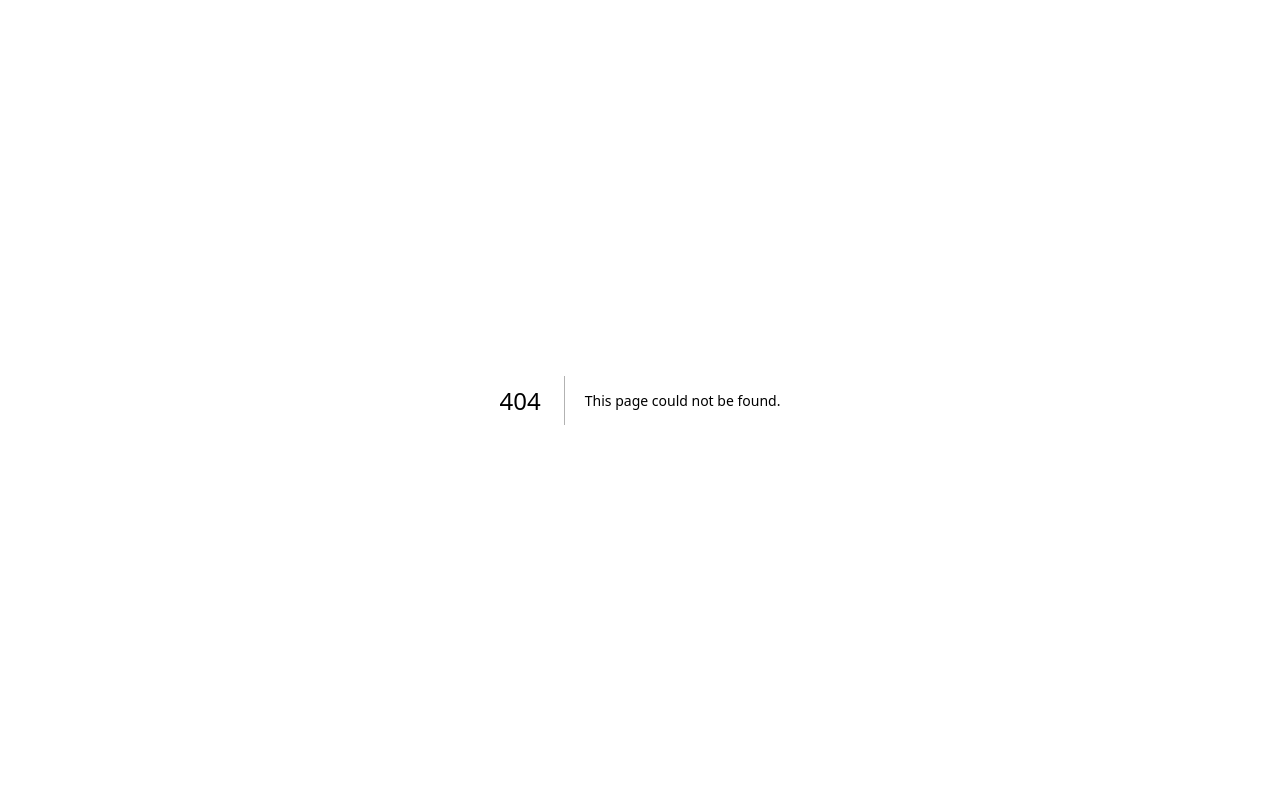
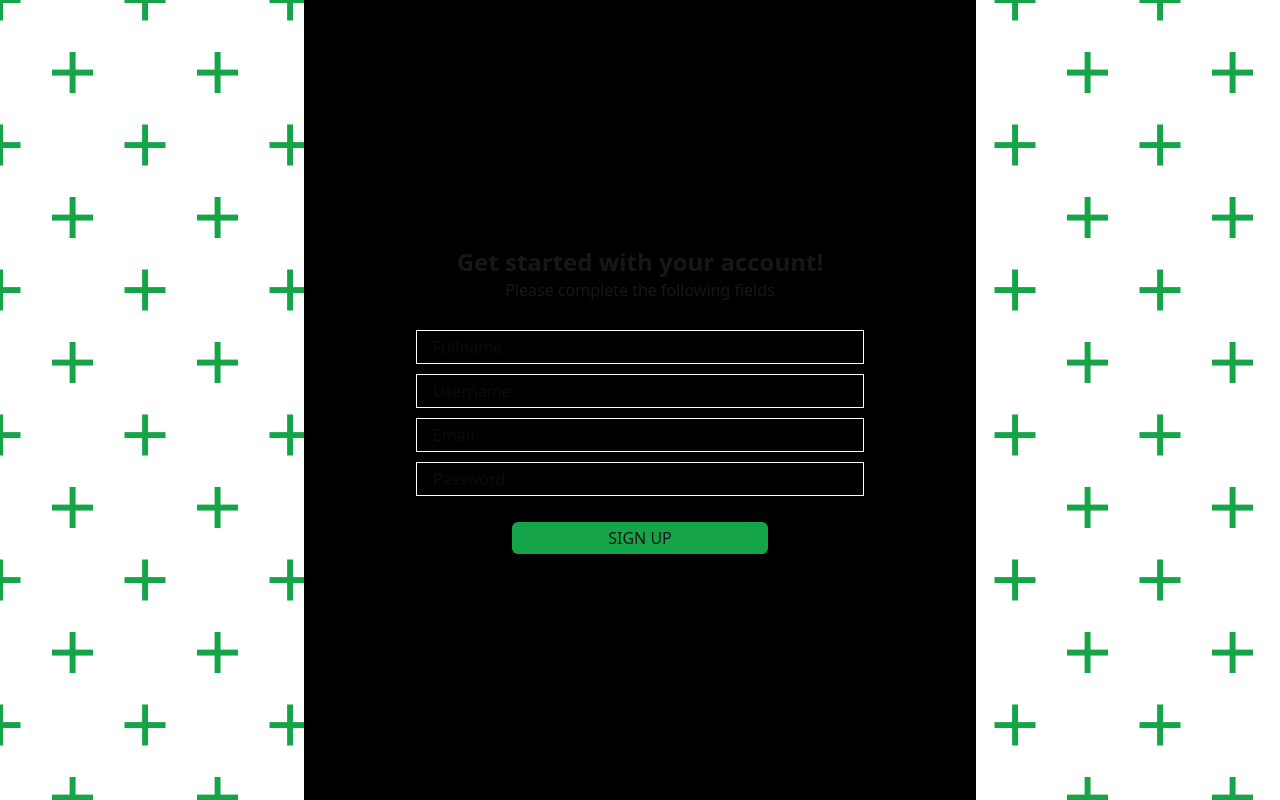
Before and after one commit to JhojanRop/404-tech-frontend, a Next.js app: page /register in a window 1280 px wide. Before the commit this address had no page. Built offline with nearby package versions, Linux system fonts and the light colour scheme; a web font is replaced by a local one.

Commit message:
feat: Register page

```diff
--- /dev/null
+++ b/src/app/register/page.tsx
@@ -0,0 +1,67 @@
+'use client'
+
+import Button from "@/components/ui/Button"
+import { useState } from "react"
+
+export default function RegisterPage() {
+  const [formData, setFormData] = useState({ fullname: "", username: "", email: "", password: "" })
+  const [error, setError] = useState("")
+
+  const handleRegister = (e: React.FormEvent<HTMLFormElement>) => {
+    e.preventDefault()
+  }
+
+  return (
+    <div className="w-screen h-dvh bg-pattern">
+      <main className="w-full max-w-2xl h-10/12 my-auto md:h-full mx-auto text-center bg-black flex flex-col justify-center items-center gap-7">
+        <div>
+          <h1 className="text-2xl font-bold">Get started with your account!</h1>
+          <p>Please complete the following fields</p>
+        </div>
+
+        {error && (
+          <div className="w-3/4 max-w-md px-5 py-1.5 bg-red-500 border flex justify-between">
+            <p className="text-sm">{error}</p>
+            <button className="cursor-pointer" onClick={() => setError("")}>×</button>
+          </div>
+        )}
+
+        <form className="w-3/4 max-w-md flex flex-col gap-2.5" onSubmit={handleRegister}>
+          <input
+            type="text"
+            placeholder="Fullname"
+            className="border border-white px-4 py-1"
+            value={formData.fullname}
+            onChange={(e) => setFormData({ ...formData, fullname: e.target.value })}
+            required
+          />
+          <input
+            type="text"
+            placeholder="Username"
+            className="border border-white px-4 py-1"
+            value={formData.username}
+            onChange={(e) => setFormData({ ...formData, username: e.target.value })}
+            required
+          />
+          <input
+            type="email"
+            placeholder="Email"
+            className="border border-white px-4 py-1"
+            value={formData.email}
+            onChange={(e) => setFormData({ ...formData, email: e.target.value })}
+            required
+          />
+          <input
+            type="password"
+            placeholder="Password"
+            className="border border-white px-4 py-1"
+            value={formData.password}
+            onChange={(e) => setFormData({ ...formData, password: e.target.value })}
+            required
+          />
+          <Button className="w-fit mx-auto mt-4 py-1 px-24">Sign up</Button>
+        </form>
+      </main>
+    </div>
+  )
+}
```
